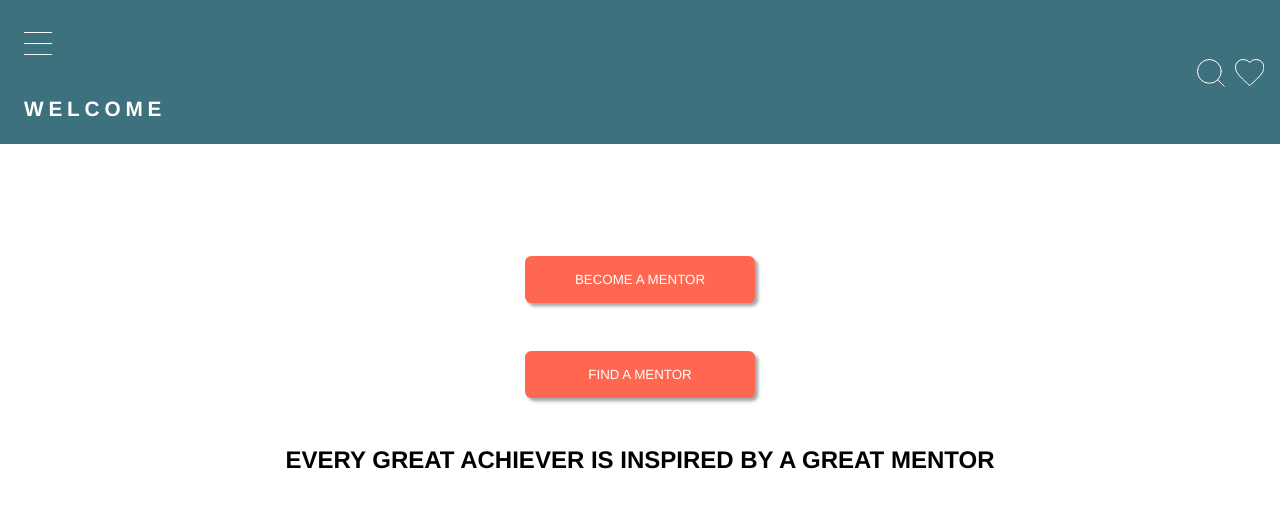
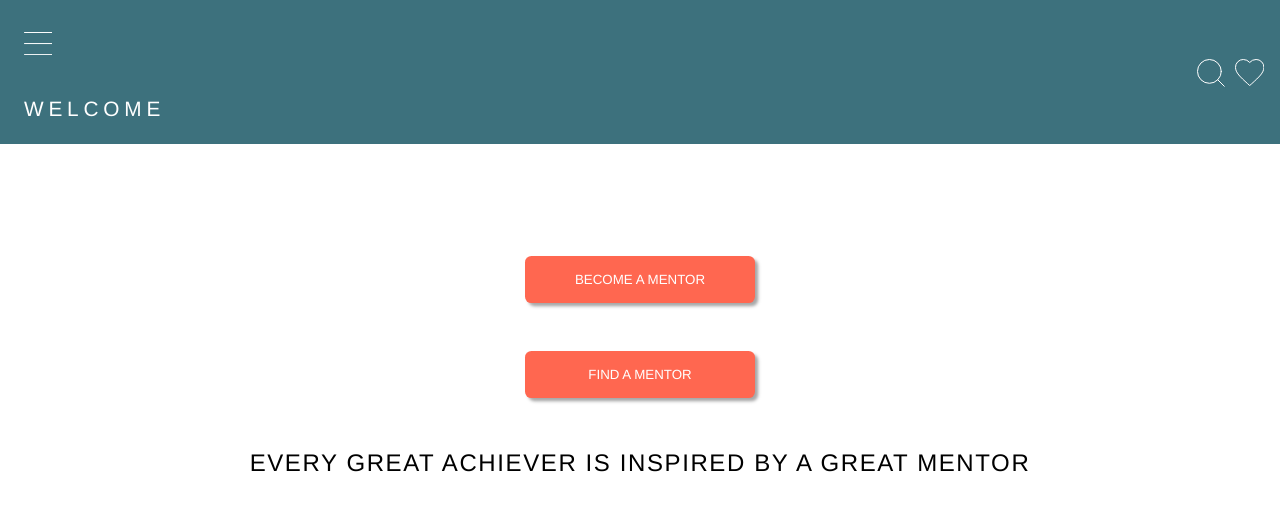
Before and after one commit to MaliScheuer/capstone-project, a React (Create React App) app in the folder client/: page / in a window 1280 px wide. Shown: the top 510 px of the page. Built offline with nearby package versions, Linux system fonts and the light colour scheme.

Commit message:
installed styleguidist & changed styling

```diff
--- a/client/package.json
+++ b/client/package.json
@@ -3,6 +3,7 @@
   "version": "0.1.0",
   "private": true,
   "dependencies": {
+    "6": "^0.0.1",
     "@testing-library/jest-dom": "^5.11.9",
     "@testing-library/react": "^11.2.5",
     "@testing-library/user-event": "^12.8.1",
@@ -38,5 +39,8 @@
       "last 1 firefox version",
       "last 1 safari version"
     ]
+  },
+  "devDependencies": {
+    "react-styleguidist": "^11.1.5"
   }
 }
--- a/client/src/GlobalStyles.js
+++ b/client/src/GlobalStyles.js
@@ -5,7 +5,8 @@ export default createGlobalStyle`
 *{
     box-sizing: border-box;
 
-    font-family: 'Helvetica', 'Arial', sans-serif;
+    font-family: "HelveticaNeue-Light", "Helvetica Neue Light", "Helvetica Neue", Helvetica, Arial, "Lucida Grande", sans-serif;
+    font-weight: 300;
 }
 
 body{
--- a/client/src/components/Header.js
+++ b/client/src/components/Header.js
@@ -68,7 +68,6 @@ padding-right: 1rem;
 a{
     margin-left: 0.3rem;
 }
-
 `
 
 
--- a/client/src/pages/Home.js
+++ b/client/src/pages/Home.js
@@ -22,7 +22,10 @@ gap: 3rem;
 opacity: ${({ open }) => open ? '40%' : '100%'};
 
 h2{
-    text - transform: uppercase
+    text-transform: uppercase;
+    letter-spacing: 0.1rem;
+    line-height: 2.1rem;
+
 
 
 }
```
Also changed, not shown: client/src/App.js (+4 -5 lines), 1 other file (tests, documents, lock files or other folders).
